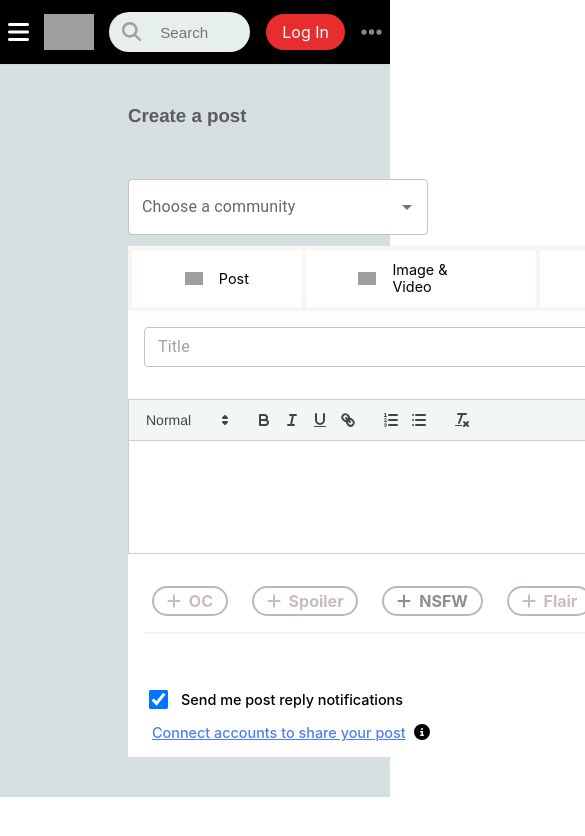
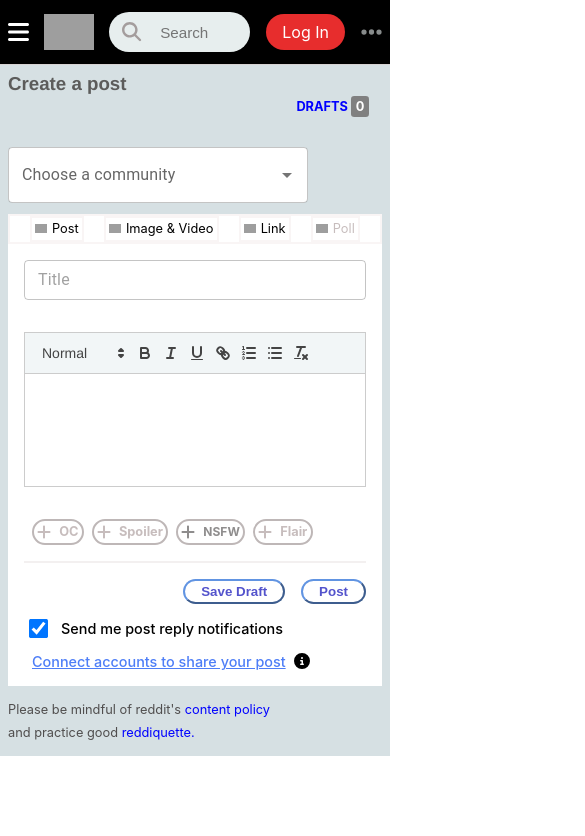
Before and after one commit to devsharma2208/Reddit-React-Clone---React-Project-2---m2j8eo3lwprp, a React (Create React App) app: page /submit in a window 390 px wide. Shown: the top 836 px of the page, 585 px wide, since content can reach past the window. Built offline with nearby package versions, Linux system fonts and the light colour scheme; grey boxes are pictures that could not be loaded.

Commit message:
some change

```diff
--- a/src/components/Create_Post/Create_Post.css
+++ b/src/components/Create_Post/Create_Post.css
@@ -219,4 +219,51 @@
   .ql-editor {
     width: 12rem !important;
   }
+  .div-container-create {
+    padding: 0.5rem;
+  }
+  .grid-create-post {
+    display: block;
+  }
+  .right-side-create-comments {
+    display: none;
+  }
+  .css-1u3bzj6-MuiFormControl-root-MuiTextField-root {
+    width: 100%;
+  }
+  .quill-container {
+    margin-left: 0 !important;
+  }
+  .create-post-header-data {
+    > div {
+      font-size: 0.8rem;
+      padding: 0.2rem;
+      gap: 0.3rem;
+      > img {
+        width: 12px !important;
+      }
+    }
+  }
+  .bo-da-ta {
+    gap: 0.5rem;
+    > div {
+      padding: 0.2rem;
+      > h4 {
+        font-size: 0.8rem;
+      }
+    }
+    > .nsfw {
+      > h4 {
+        font-size: 0.75rem;
+      }
+    }
+  }
+  .ql-toolbar.ql-snow .ql-formats {
+    font-size: 0.8rem;
+    margin-right: 0px !important;
+  }
+  .ql-snow.ql-toolbar button {
+    font-size: 0.8rem !important;
+    width: 26px !important;
+  }
 }
```
